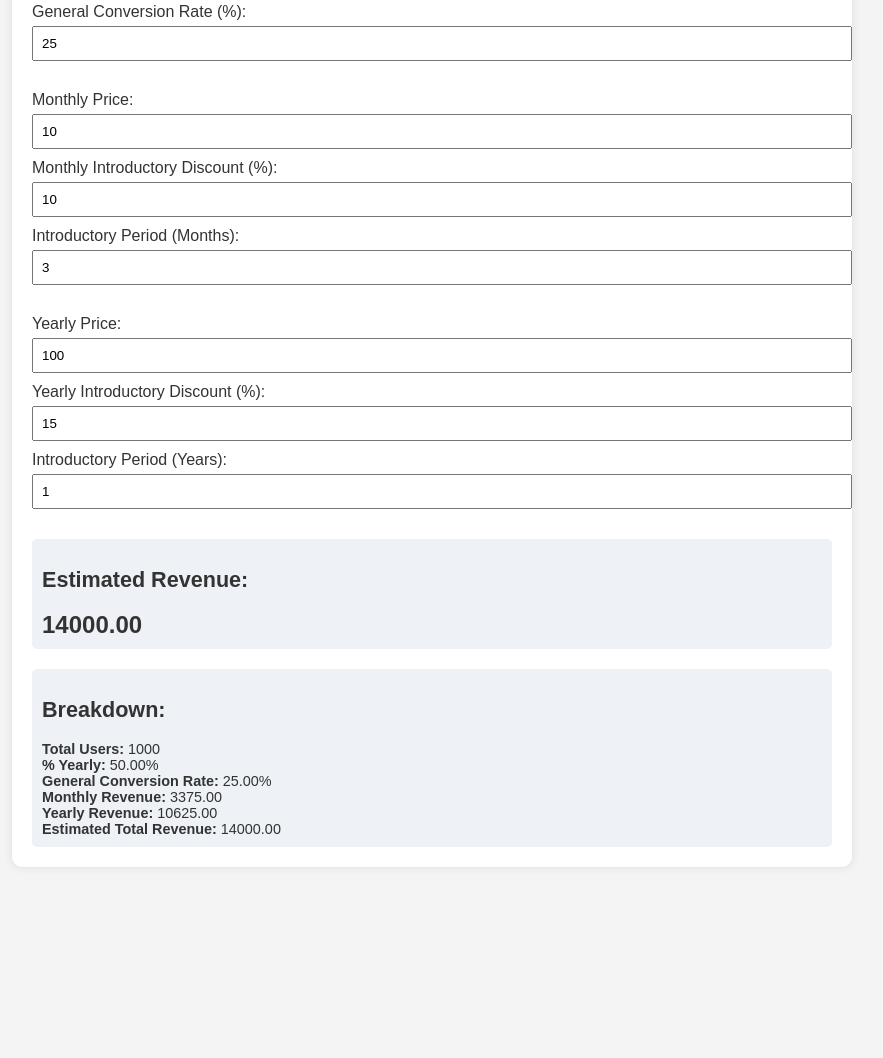
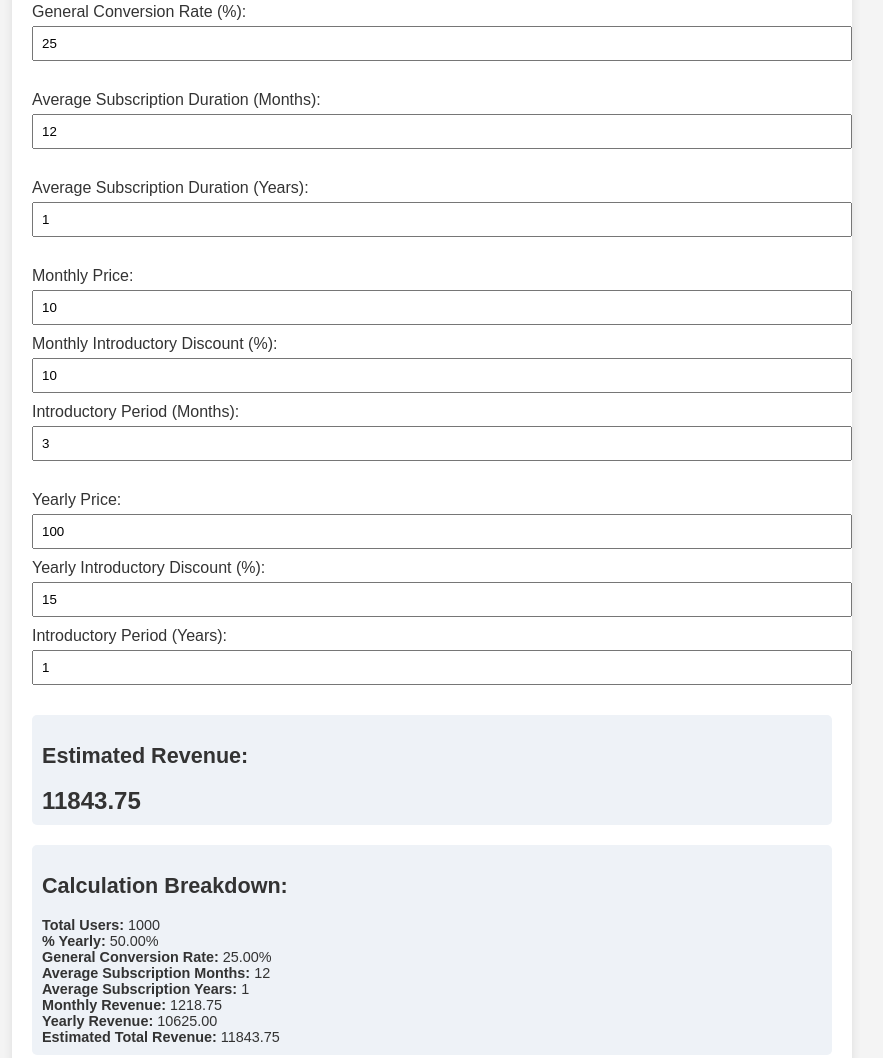
Before and after one commit to siragnabih/saas-pricing-calculator, a plain HTML site: page index.html in a window 1280 px wide. Shown: the part 319-1377 px from the top of the page, without its empty margins (208-1091 px from the left). Before the commit the page ends 1206 px from the top, so only its background shows below. Drawn offline with Linux system fonts and the light colour scheme.

Commit message:
Update project files

```diff
--- a/index.html
+++ b/index.html
@@ -3,28 +3,42 @@
 <head>
     <meta charset="UTF-8">
     <meta name="viewport" content="width=device-width, initial-scale=1.0">
-    <title>Lifecycle team Pricing Calculator</title>
+    <title>Lifecycle Team Pricing Calculator</title>
     <link rel="stylesheet" href="style.css">
 </head>
 <body>
     <div class="container">
         <h1>Lifecycle Team Pricing Calculator</h1>
+
         <!-- Total Users -->
         <div class="input-group">
             <label>Total Users:</label>
             <input type="number" id="total-users" value="1000">
         </div>
+
         <!-- Percentage of Users Choosing Yearly -->
         <div class="input-group">
             <label>% Users Choosing Yearly:</label>
             <input type="range" id="percent-yearly" min="0" max="100" value="50">
             <span id="percent-yearly-value">50%</span>
         </div>
+
         <!-- General Conversion Rate -->
         <div class="input-group">
             <label>General Conversion Rate (%):</label>
             <input type="number" id="conversion-rate" value="25">
         </div>
+
+        <!-- Average Subscription Periods -->
+        <div class="input-group">
+            <label>Average Subscription Duration (Months):</label>
+            <input type="number" id="avg-subscription-months" value="12">
+        </div>
+        <div class="input-group">
+            <label>Average Subscription Duration (Years):</label>
+            <input type="number" id="avg-subscription-years" value="1">
+        </div>
+
         <!-- Monthly Plan Details -->
         <div class="input-group">
             <label>Monthly Price:</label>
@@ -34,6 +48,7 @@
             <label>Introductory Period (Months):</label>
             <input type="number" id="monthly-intro-period" value="3">
         </div>
+
         <!-- Yearly Plan Details -->
         <div class="input-group">
             <label>Yearly Price:</label>
@@ -43,14 +58,16 @@
             <label>Introductory Period (Years):</label>
             <input type="number" id="yearly-intro-period" value="1">
         </div>
+
         <!-- Result Display -->
         <div class="result-display">
             <h2>Estimated Revenue:</h2>
             <div id="result">0</div>
         </div>
+
         <!-- Breakdown Display -->
         <div class="breakdown-display">
-            <h2>Breakdown:</h2>
+            <h2>Calculation Breakdown:</h2>
             <div id="breakdown">...</div>
         </div>
     </div>
--- a/script.js
+++ b/script.js
@@ -4,31 +4,51 @@ function calculateEstimatedRevenue() {
     const percentMonthly = 1 - percentYearly;
     const generalConversionRate = parseFloat(document.getElementById('conversion-rate').value) / 100;
 
+    const avgSubscriptionMonths = parseFloat(document.getElementById('avg-subscription-months').value);
+    const avgSubscriptionYears = parseFloat(document.getElementById('avg-subscription-years').value);
+
     const monthlyPrice = parseFloat(document.getElementById('monthly-price').value);
     const monthlyDiscount = parseFloat(document.getElementById('monthly-intro-discount').value) / 100;
-    const monthlyDiscountPeriod = parseInt(document.getElementById('monthly-intro-period').value, 10);
+    const monthlyDiscountPeriod = parseFloat(document.getElementById('monthly-intro-period').value);
 
     const yearlyPrice = parseFloat(document.getElementById('yearly-price').value);
     const yearlyDiscount = parseFloat(document.getElementById('yearly-intro-discount').value) / 100;
-    const yearlyDiscountPeriod = parseInt(document.getElementById('yearly-intro-period').value, 10);
+    const yearlyDiscountPeriod = parseFloat(document.getElementById('yearly-intro-period').value);
 
-    let monthlyRevenue = monthlyPrice * generalConversionRate * totalUsers * percentMonthly;
-    let yearlyRevenue = yearlyPrice * generalConversionRate * totalUsers * percentYearly;
+    // Calculate monthly revenue
+    let monthlyRevenue = 0;
+    if (avgSubscriptionMonths > 0) {
+        monthlyRevenue = monthlyPrice * generalConversionRate * totalUsers * percentMonthly;
+        // Apply discount for the discount period
+        if (monthlyDiscountPeriod > 0) {
+            const discountedMonths = Math.min(monthlyDiscountPeriod, avgSubscriptionMonths);
+            monthlyRevenue *= ((avgSubscriptionMonths - discountedMonths) + discountedMonths * (1 - monthlyDiscount)) / avgSubscriptionMonths;
+        }
+    }
 
-    // Apply discounts
-    monthlyRevenue *= (1 - monthlyDiscount) * Math.max(1, monthlyDiscountPeriod);
-    yearlyRevenue *= (1 - yearlyDiscount) * Math.max(1, yearlyDiscountPeriod);
+    // Calculate yearly revenue
+    let yearlyRevenue = 0;
+    if (avgSubscriptionYears > 0) {
+        yearlyRevenue = yearlyPrice * generalConversionRate * totalUsers * percentYearly;
+        // Apply discount for the discount period
+        if (yearlyDiscountPeriod > 0) {
+            const discountedYears = Math.min(yearlyDiscountPeriod, avgSubscriptionYears);
+            yearlyRevenue *= ((avgSubscriptionYears - discountedYears) + discountedYears * (1 - yearlyDiscount)) / avgSubscriptionYears;
+        }
+    }
 
     let estimatedRevenue = monthlyRevenue + yearlyRevenue;
 
     document.getElementById('result').textContent = estimatedRevenue.toFixed(2);
     document.getElementById('percent-yearly-value').textContent = `${(percentYearly * 100).toFixed(0)}%`;
 
-    // Breakdown display
+    // Update breakdown display
     let breakdownText = `
         <strong>Total Users:</strong> ${totalUsers}<br>
         <strong>% Yearly:</strong> ${(percentYearly * 100).toFixed(2)}%<br>
         <strong>General Conversion Rate:</strong> ${(generalConversionRate * 100).toFixed(2)}%<br>
+        <strong>Average Subscription Months:</strong> ${avgSubscriptionMonths}<br>
+        <strong>Average Subscription Years:</strong> ${avgSubscriptionYears}<br>
         <strong>Monthly Revenue:</strong> ${monthlyRevenue.toFixed(2)}<br>
         <strong>Yearly Revenue:</strong> ${yearlyRevenue.toFixed(2)}<br>
         <strong>Estimated Total Revenue:</strong> ${estimatedRevenue.toFixed(2)}
```
